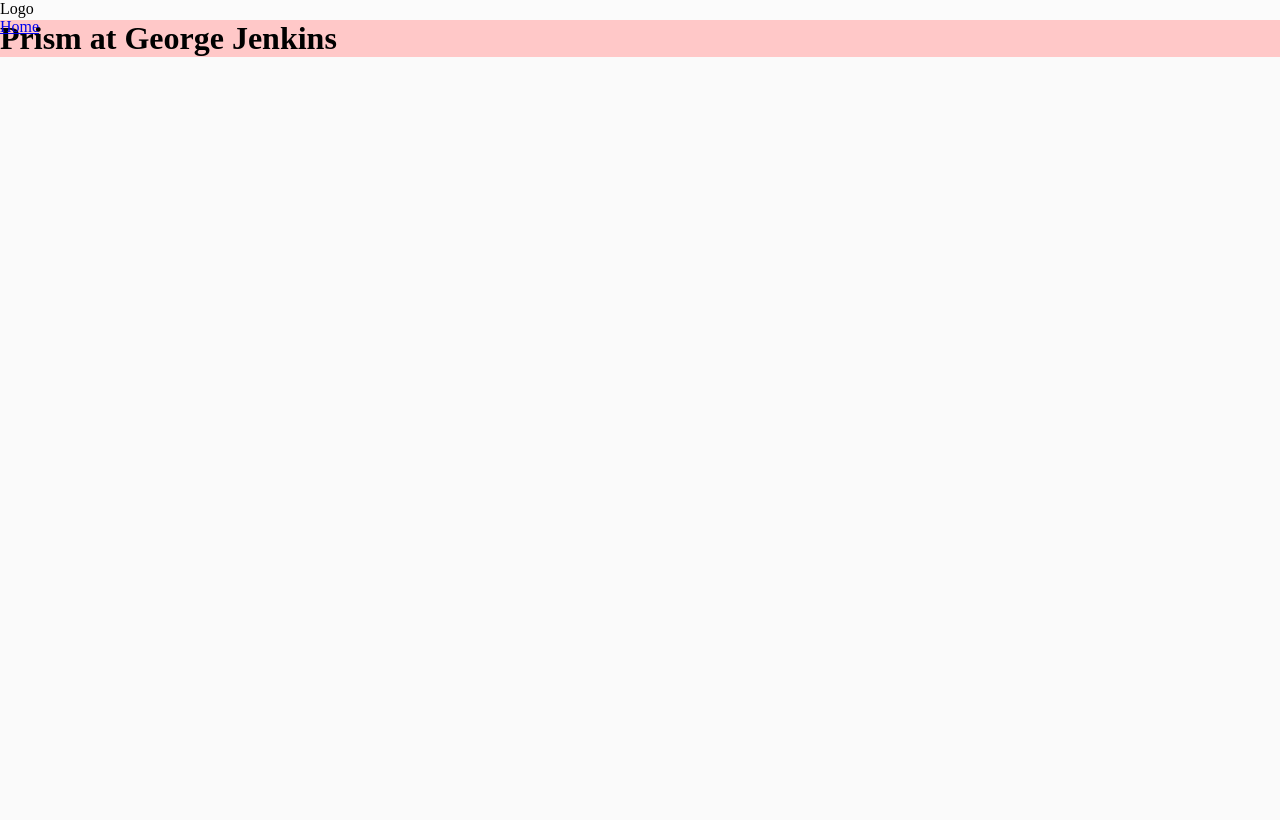
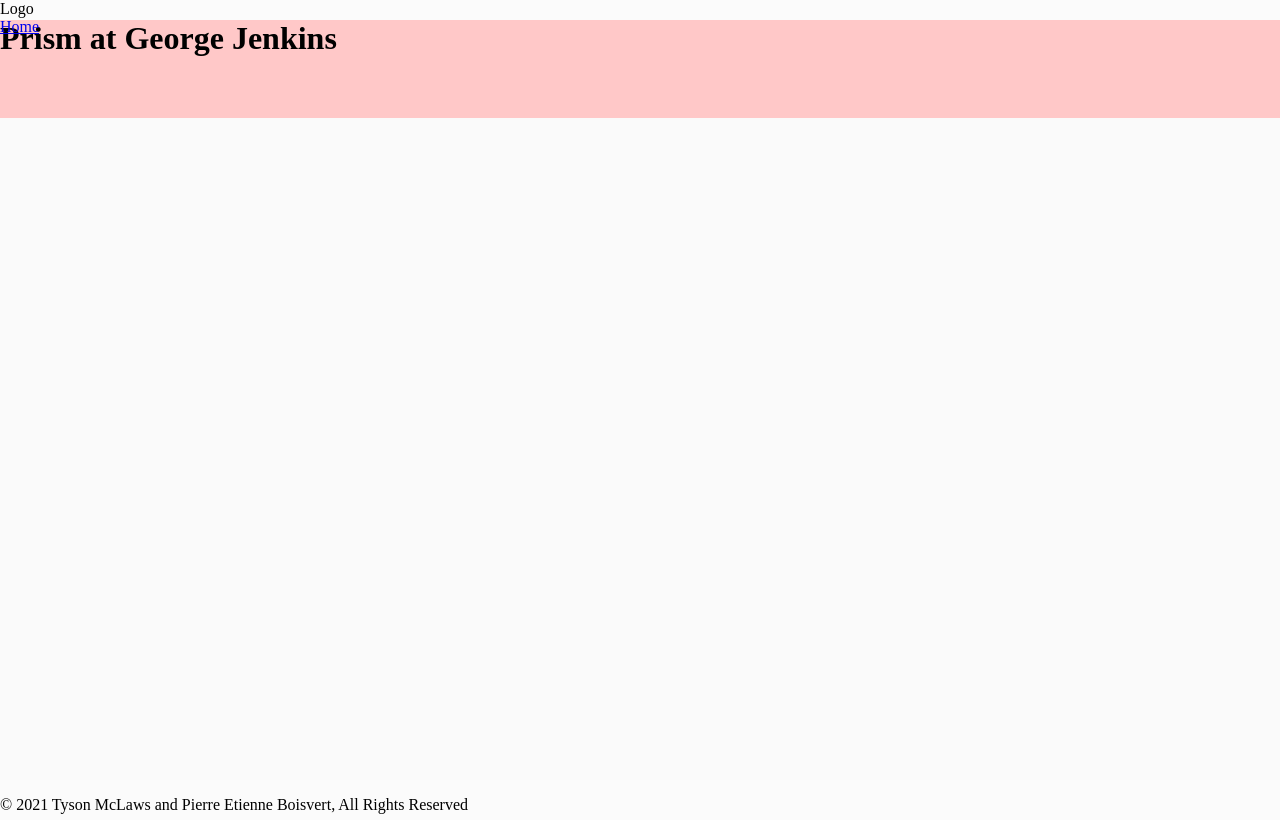
Before and after one commit to superTyDev/tsawebmaster, a website: page examples/index.html in a window 1280 px wide. Drawn offline with Linux system fonts and the light colour scheme.

Commit message:
Add files via upload
Added footer

```diff
--- a/examples/index.html
+++ b/examples/index.html
@@ -6,6 +6,8 @@
       body {
         margin: 0px;
         background-color: rgb(250,250,250);
+        position: relative;
+        min-height: 100vh;
       }
       header {
    	    background-color: rgba(255,255,255,0.2);
@@ -19,6 +21,14 @@
         margin: 0;
         margin-top: 20px;
         background-color: rgb(255, 200, 200);
+        padding-bottom: 2.5rem
+      }
+      footer {
+      		position: absolute;
+      		bottom: 0;
+      		width: 100%;
+      		height: 2.5rem;
+      		background-color: rgba(255,255,255,0.2);
       }
     </style>
   </head>
@@ -30,6 +40,8 @@
     <main>
         <h1>Prism at George Jenkins</h1>
     </main>
-    <footer></footer>
+    <footer>
+    				<p>© 2021 Tyson McLaws and Pierre Etienne Boisvert, All Rights Reserved </p>
+    </footer>
   </body>
 </html>
```
Lines whose indentation alone changed are shown as unchanged.
